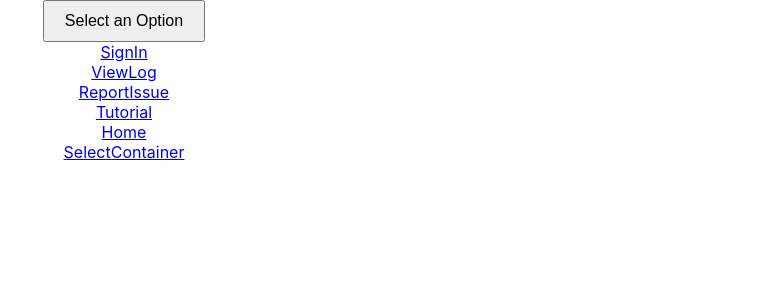
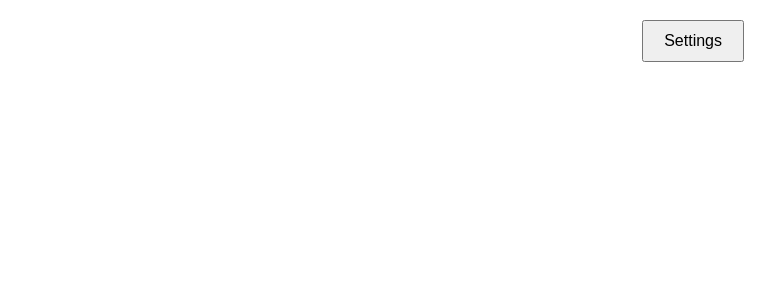
Before and after one commit to kartikgulia/Ship-Sorting-Balancing-CodeCraft-Solutions-FrontEnd, a React (Create React App) app: page / in a window 1280 px wide. Shown: the top 300 px of the page, without its empty margins (516-1280 px from the left). Built offline with nearby package versions, Linux system fonts and the light colour scheme.

Commit message:
Update App.js

```diff
--- a/src/App.js
+++ b/src/App.js
@@ -1,29 +1,28 @@
-import React, { useState } from "react";
-import "./App.css";
-import SignIn from "./screens/signin";
-import ViewLog from "./screens/viewlogs";
-import ReportIssue from "./report-issue";
-import Tutorial from "./screens/tutorial";
-// import Home from './home'
-import SelectContainerScreen from "./screens/SelectContainersScreen";
+import React, { useState } from 'react';
+import './App.css';
+import SignIn from './signin';
+import ViewLog from './viewlogs';
+import ReportIssue from './report-issue';
+import Tutorial from './tutorial';
+import Home from './home'
+
 
 const App = () => {
   const [selectedOption, setSelectedOption] = useState(null);
+  const [dropdownVisible, setDropdownVisible] = useState(false); // State to track dropdown visibility
 
   const renderComponent = () => {
     switch (selectedOption) {
-      case "SignIn":
+      case 'SignIn':
         return <SignIn />;
-      case "ViewLog":
+      case 'ViewLog':
         return <ViewLog />;
-      case "ReportIssue":
+      case 'ReportIssue':
         return <ReportIssue />;
-      case "Tutorial":
+      case 'Tutorial':
         return <Tutorial />;
-      // case 'Home':
-      //     return <Home/>;
-      case "SelectContainer":
-        return <SelectContainerScreen />;
+      case 'Home':
+        return <Home />;
       default:
         return null;
     }
@@ -31,21 +30,25 @@ const App = () => {
 
   const handleOptionSelect = (option) => {
     setSelectedOption(option);
+    setDropdownVisible(false); // Close dropdown after selecting an option
   };
 
-  const dropdownOptions = [
-    "SignIn",
-    "ViewLog",
-    "ReportIssue",
-    "Tutorial",
-    "Home",
-    "SelectContainer",
-  ];
+  const toggleDropdown = () => {
+    setDropdownVisible(!dropdownVisible); // Toggle dropdown visibility
+  };
+
+  const dropdownOptions = ['SignIn', 'ViewLog', 'ReportIssue', 'Tutorial', 'Home'];
 
   return (
     <div className="App">
+      {/* Create a container to position the button to the top right */}
+      <div className="button-container">
         <div className="dropdown">
-        <button className="dropbtn">Select an Option</button>
+          <button className="dropbtn" onClick={toggleDropdown}>
+            Settings
+          </button>
+          {/* Use conditional rendering to show/hide the dropdown content */}
+          {dropdownVisible && (
             <div className="dropdown-content">
               {dropdownOptions.map((option) => (
                 <React.Fragment key={option}>
@@ -56,9 +59,12 @@ const App = () => {
                 </React.Fragment>
               ))}
             </div>
+          )}
+        </div>
       </div>
       <div className="component-container">{renderComponent()}</div>
     </div>
   );
 };
+
 export default App;
```
Lines whose indentation alone changed are shown as unchanged.
